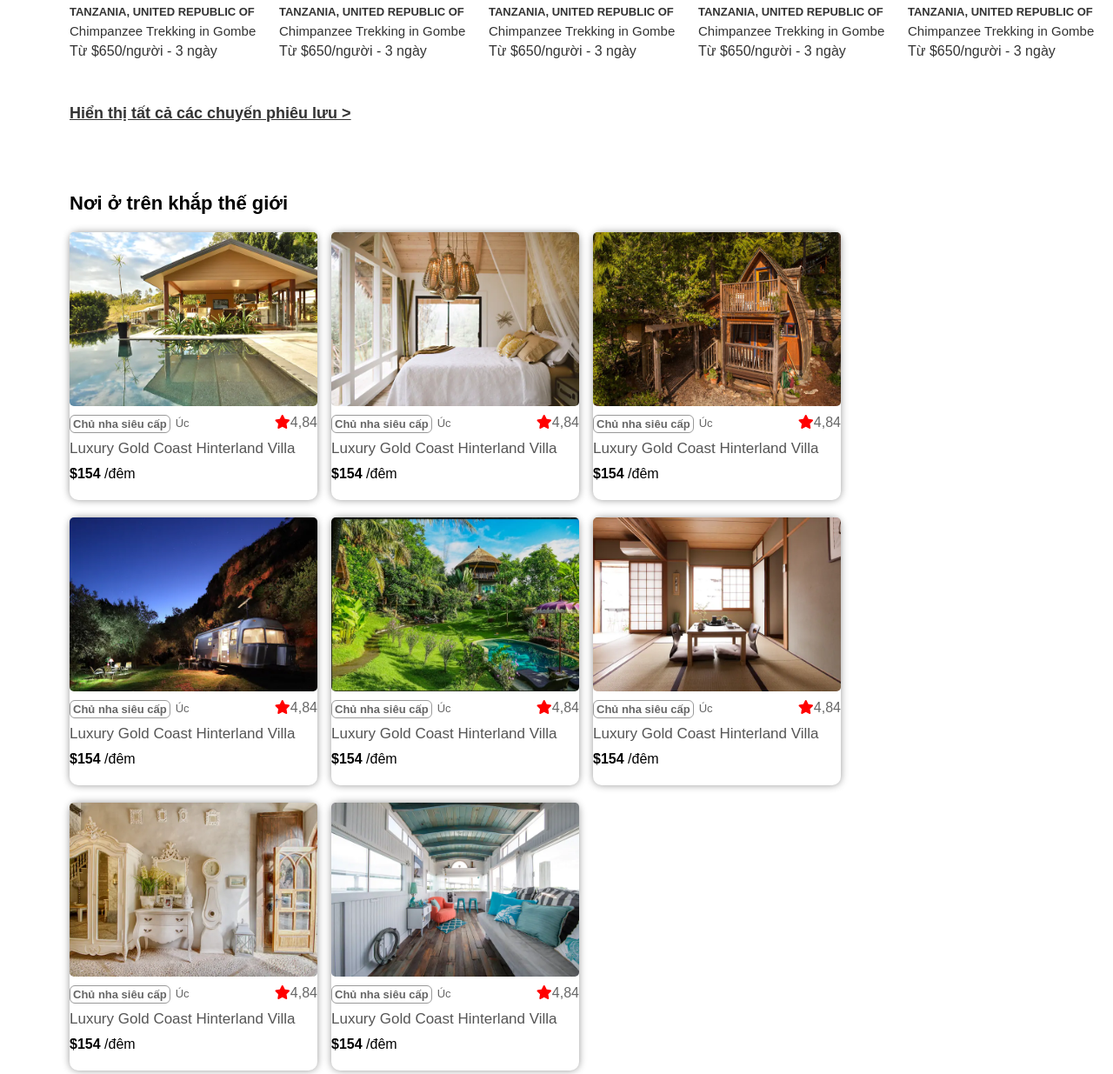
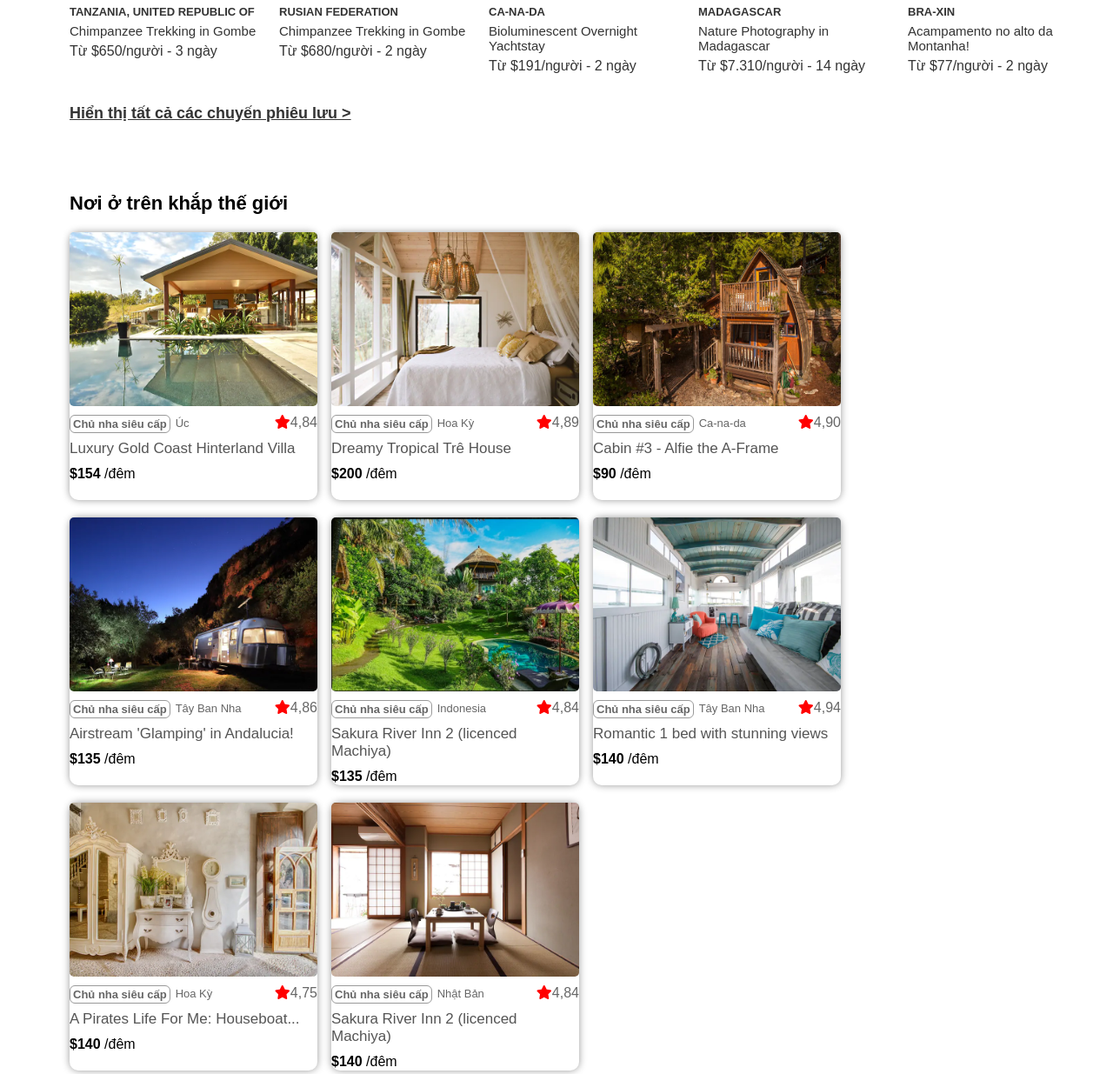
Before and after one commit to nta17071997/Airbnb.com, a website: page index.html in a window 1280 px wide. Shown: the part 2015-3250 px from the top of the page at 87% size. Drawn offline with Linux system fonts and the light colour scheme.

Commit message:
Edit more information in file html

```diff
--- a/index.html
+++ b/index.html
@@ -125,37 +125,37 @@
 					<div class="image">
 						<img src="images/introAd2.webp" alt="">
 					</div>
-					<a class="title" href="">Tanzania, united republic of</a>
+					<a class="title" href="">Rusian federation</a>
 					<a class="info" href="">Chimpanzee Trekking in Gombe</a>
-					<a class="person" href="">Từ $650/người - </a>
-					<a href="date">3 ngày</a>
+					<a class="person" href="">Từ $680/người - </a>
+					<a href="date">2 ngày</a>
 				</div>
 				<div class="itemIntro">
 					<div class="image">
 						<img src="images/introAd3.webp" alt="">
 					</div>
-					<a class="title" href="">Tanzania, united republic of</a>
-					<a class="info" href="">Chimpanzee Trekking in Gombe</a>
-					<a class="person" href="">Từ $650/người - </a>
-					<a href="date">3 ngày</a>
+					<a class="title" href="">Ca-na-da</a>
+					<a class="info" href="">Bioluminescent Overnight Yachtstay</a>
+					<a class="person" href="">Từ $191/người - </a>
+					<a href="date">2 ngày</a>
 				</div>
 				<div class="itemIntro">
 					<div class="image">
 						<img src="images/introAd4.webp" alt="">
 					</div>
-					<a class="title" href="">Tanzania, united republic of</a>
-					<a class="info" href="">Chimpanzee Trekking in Gombe</a>
-					<a class="person" href="">Từ $650/người - </a>
-					<a href="date">3 ngày</a>
+					<a class="title" href="">madagascar</a>
+					<a class="info" href="">Nature Photography in Madagascar</a>
+					<a class="person" href="">Từ $7.310/người - </a>
+					<a href="date">14 ngày</a>
 				</div>
 				<div class="itemIntro">
 					<div class="image">
 						<img src="images/introAd5.webp" alt="">
 					</div>
-					<a class="title" href="">Tanzania, united republic of</a>
-					<a class="info" href="">Chimpanzee Trekking in Gombe</a>
-					<a class="person" href="">Từ $650/người - </a>
-					<a href="date">3 ngày</a>
+					<a class="title" href="">bra-xin</a>
+					<a class="info" href="">Acampamento no alto da Montanha!</a>
+					<a class="person" href="">Từ $77/người - </a>
+					<a href="date">2 ngày</a>
 				</div>
 			</div>
 			<a class="display" href="">Hiển thị tất cả các chuyến phiêu lưu ></a>
@@ -179,71 +179,71 @@
 					<img src="images/placesWorld2.webp" alt="">
 					<div class="star">
 						<a href="" class="title">Chủ nha siêu cấp</a>
-						<a href="" class="country">Úc</a>
-						<a href="" class="rate"><i class="fas fa-star"></i>4,84</a>
+						<a href="" class="country">Hoa Kỳ</a>
+						<a href="" class="rate"><i class="fas fa-star"></i>4,89</a>
 					</div>
-					<a class="text" href="">Luxury Gold Coast Hinterland Villa</a>
-					<p><b>$154</b> /đêm</p>
+					<a class="text" href="">Dreamy Tropical Trê House</a>
+					<p><b>$200</b> /đêm</p>
 				</div>
 				<div class="itemPlaces">
 					<img src="images/placesWorld3.webp" alt="">
 					<div class="star">
 						<a href="" class="title">Chủ nha siêu cấp</a>
-						<a href="" class="country">Úc</a>
-						<a href="" class="rate"><i class="fas fa-star"></i>4,84</a>
+						<a href="" class="country">Ca-na-da</a>
+						<a href="" class="rate"><i class="fas fa-star"></i>4,90</a>
 					</div>
-					<a class="text" href="">Luxury Gold Coast Hinterland Villa</a>
-					<p><b>$154</b> /đêm</p>
+					<a class="text" href="">Cabin #3 - Alfie the A-Frame</a>
+					<p><b>$90</b> /đêm</p>
 				</div>
 				<div class="itemPlaces">
 					<img src="images/placesWorld4.webp" alt="">
 					<div class="star">
 						<a href="" class="title">Chủ nha siêu cấp</a>
-						<a href="" class="country">Úc</a>
-						<a href="" class="rate"><i class="fas fa-star"></i>4,84</a>
+						<a href="" class="country">Tây Ban Nha</a>
+						<a href="" class="rate"><i class="fas fa-star"></i>4,86</a>
 					</div>
-					<a class="text" href="">Luxury Gold Coast Hinterland Villa</a>
-					<p><b>$154</b> /đêm</p>
+					<a class="text" href="">Airstream 'Glamping' in Andalucia!</a>
+					<p><b>$135</b> /đêm</p>
 				</div>
 				<div class="itemPlaces">
 					<img src="images/placesWorld5.webp" alt="">
 					<div class="star">
 						<a href="" class="title">Chủ nha siêu cấp</a>
-						<a href="" class="country">Úc</a>
+						<a href="" class="country">Indonesia</a>
 						<a href="" class="rate"><i class="fas fa-star"></i>4,84</a>
 					</div>
-					<a class="text" href="">Luxury Gold Coast Hinterland Villa</a>
-					<p><b>$154</b> /đêm</p>
+					<a class="text" href="">Sakura River Inn 2 (licenced Machiya)</a>
+					<p><b>$135</b> /đêm</p>
+				</div>
+				<div class="itemPlaces">
+					<img src="images/placesWorld8.webp" alt="">
+					<div class="star">
+						<a href="" class="title">Chủ nha siêu cấp</a>
+						<a href="" class="country">Tây Ban Nha</a>
+						<a href="" class="rate"><i class="fas fa-star"></i>4,94</a>
+					</div>
+					<a class="text" href="">Romantic 1 bed with stunning views</a>
+					<p><b>$140</b> /đêm</p>
+				</div>
+				<div class="itemPlaces">
+					<img src="images/placesWorld7.webp" alt="">
+					<div class="star">
+						<a href="" class="title">Chủ nha siêu cấp</a>
+						<a href="" class="country">Hoa Kỳ</a>
+						<a href="" class="rate"><i class="fas fa-star"></i>4,75</a>
+					</div>
+					<a class="text" href="">A Pirates Life For Me: Houseboat...</a>
+					<p><b>$140</b> /đêm</p>
 				</div>
 				<div class="itemPlaces">
 					<img src="images/placesWorld6.webp" alt="">
 					<div class="star">
 						<a href="" class="title">Chủ nha siêu cấp</a>
-						<a href="" class="country">Úc</a>
+						<a href="" class="country">Nhật Bản</a>
 						<a href="" class="rate"><i class="fas fa-star"></i>4,84</a>
 					</div>
-					<a class="text" href="">Luxury Gold Coast Hinterland Villa</a>
-					<p><b>$154</b> /đêm</p>
-				</div>
-				<div class="itemPlaces">
-					<img src="images/placesWorld7.webp" alt="">
-					<div class="star">
-						<a href="" class="title">Chủ nha siêu cấp</a>
-						<a href="" class="country">Úc</a>
-						<a href="" class="rate"><i class="fas fa-star"></i>4,84</a>
-					</div>
-					<a class="text" href="">Luxury Gold Coast Hinterland Villa</a>
-					<p><b>$154</b> /đêm</p>
-				</div>
-				<div class="itemPlaces">
-					<img src="images/placesWorld8.webp" alt="">
-					<div class="star">
-						<a href="" class="title">Chủ nha siêu cấp</a>
-						<a href="" class="country">Úc</a>
-						<a href="" class="rate"><i class="fas fa-star"></i>4,84</a>
-					</div>
-					<a class="text" href="">Luxury Gold Coast Hinterland Villa</a>
-					<p><b>$154</b> /đêm</p>
+					<a class="text" href="">Sakura River Inn 2 (licenced Machiya)</a>
+					<p><b>$140</b> /đêm</p>
 				</div>
 
 			</div>
--- a/styleCss/introAdventure.css
+++ b/styleCss/introAdventure.css
@@ -1,4 +1,3 @@
-*{}
 
 .introAdventure .image img {
     width: 100%;
```
